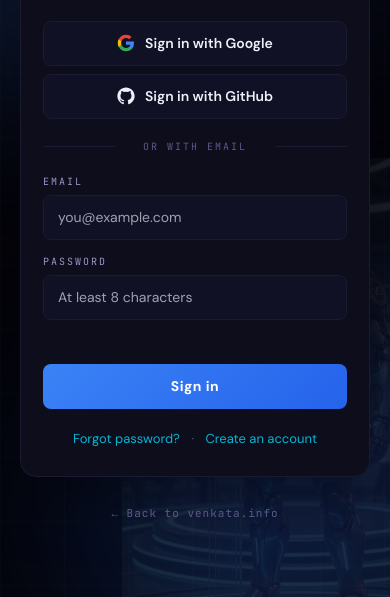
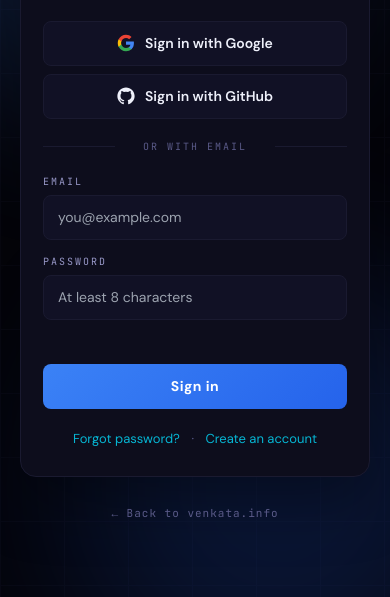
Before and after one commit to sundaragiriv/venkataSite, an Astro site: page /architect-zero/auth/sign-in in a window 390 px wide. Shown: the part 247-844 px from the top of the page. Built offline with nearby package versions, Linux system fonts and the light colour scheme; Astro itself is replaced by a stand-in of ours; no server answers.

Commit message:
feat(auth): promote robot mascot to page-wide guardian on auth pages
Match the dashboard treatment shipped in 45244e9f. Same fixed-right,
full-viewport-height, screen-blended watermark on all 6 auth pages
(sign-in / sign-up / callback / account / forgot / reset password).

Previously the mascot was a smaller bottom-right corner watermark at
~14% opacity. Now it's the full-height guardian at 16% (matches
.dash-guardian on the dashboard so the visual language is consistent
across the two places the mascot appears).

- right: -8vw, height: 100vh, max-width: 60vw, opacity 0.16
- Narrow desktop (1100px down): right: -22vw, opacity 0.10
- Mobile (720px down): hidden entirely

Build: 139 pages, no regressions.

```diff
--- a/src/layouts/AuthLayout.astro
+++ b/src/layouts/AuthLayout.astro
@@ -105,30 +105,26 @@ const {
     right: -100px;
   }
 
-  /* Corporate robot mascot — subtle bottom-right watermark.
+  /* Corporate robot mascot — page-wide guardian (matches dashboard treatment).
      mix-blend-mode screen burns through the JPEG's solid background. */
   .auth-mascot {
     position: absolute;
-    bottom: -32px;
-    right: -48px;
-    height: min(78vh, 720px);
+    right: -8vw;
+    bottom: 0;
+    height: 100vh;
     width: auto;
-    opacity: 0.22;
+    max-width: 60vw;
+    opacity: 0.16;
     filter: saturate(0.8) brightness(1.1) contrast(0.95);
     mix-blend-mode: screen;
     pointer-events: none;
     user-select: none;
   }
+  @media (max-width: 1100px) {
+    .auth-mascot { right: -22vw; opacity: 0.10; }
+  }
   @media (max-width: 720px) {
-    .auth-mascot {
-      bottom: -8vh;
-      right: -18vw;
-      height: 60vh;
-      opacity: 0.10;
-    }
-  }
-  @media (prefers-reduced-motion: reduce) {
-    .auth-mascot { opacity: 0.10; }
+    .auth-mascot { display: none; }
   }
 
   .auth-main {
```
